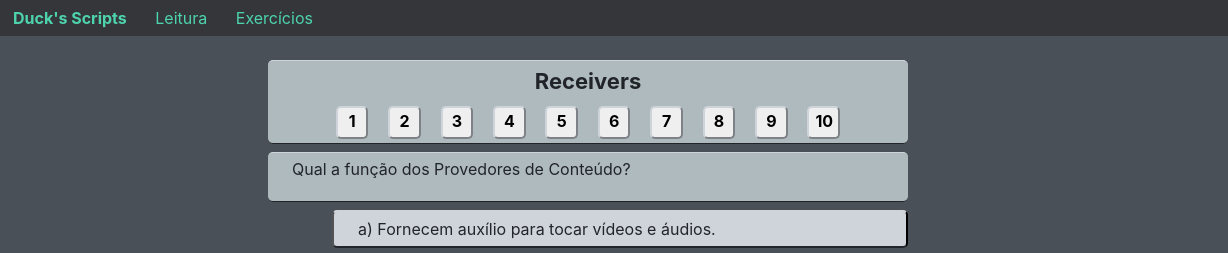
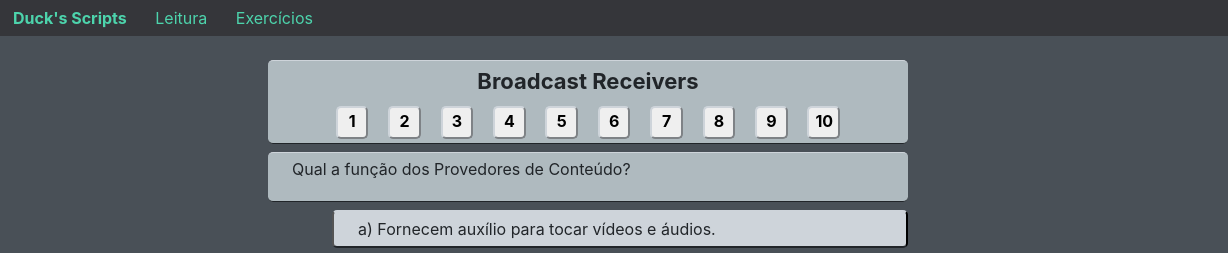
Before and after one commit to Twistzaok/Objetos-de-Aprendizagem, a plain HTML site: page exercises/receivers.html in a window 1280 px wide. Shown: the top 253 px of the page, 52-1280 px from the left. Drawn offline with Linux system fonts and the light colour scheme; files that its build step writes are made by us from their sources.

Commit message:
Update receivers.html

```diff
--- a/exercises/receivers.html
+++ b/exercises/receivers.html
@@ -27,7 +27,7 @@
 
         <div class="container-2 topic-body mt-4 px-4">
             <div class="topic-title mt-1 font-weight-bold text-center pb-1">
-                Receivers
+                Broadcast Receivers
             </div>
 
             <div class="d-flex flex-row justify-content-evenly px-4 pb-1">
```
